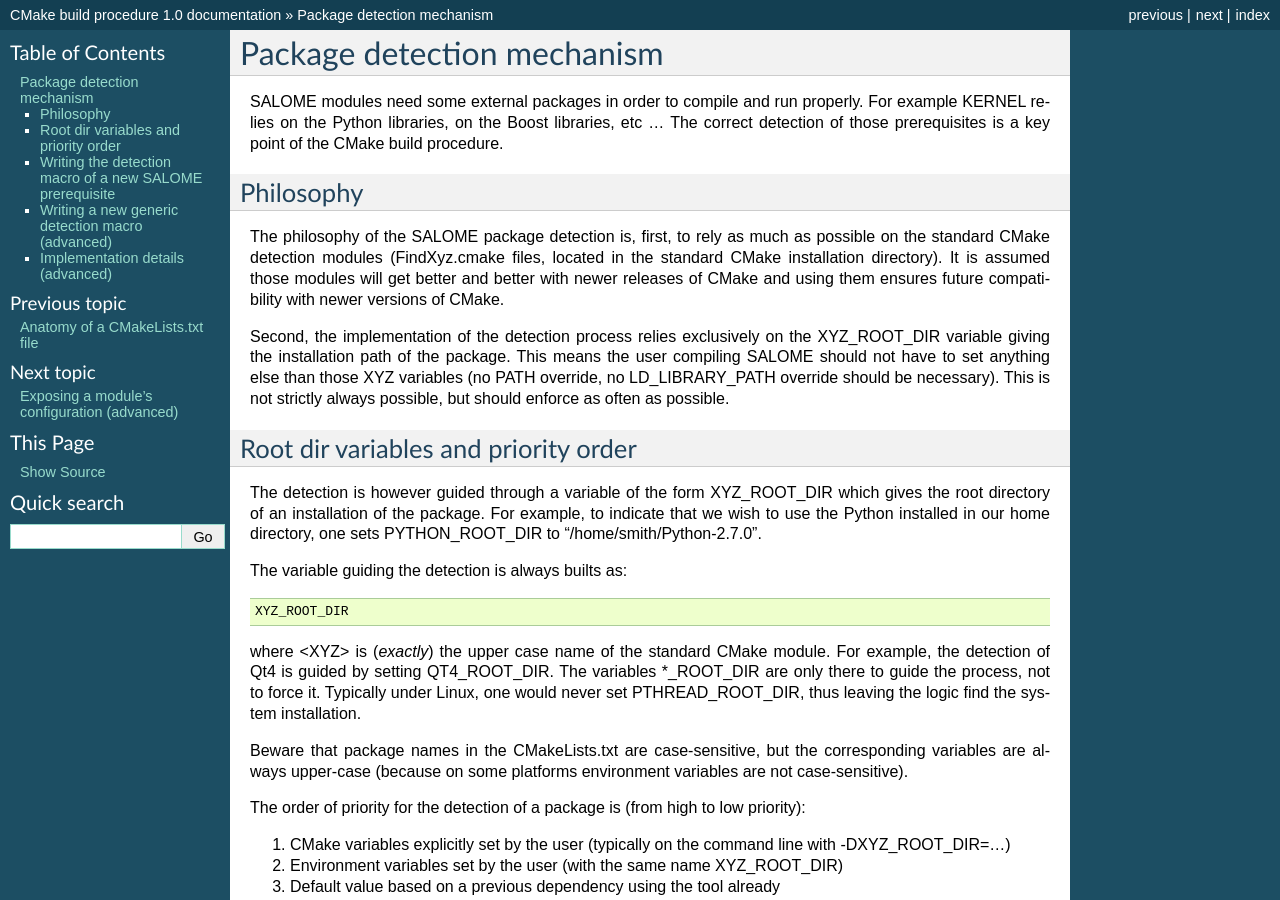
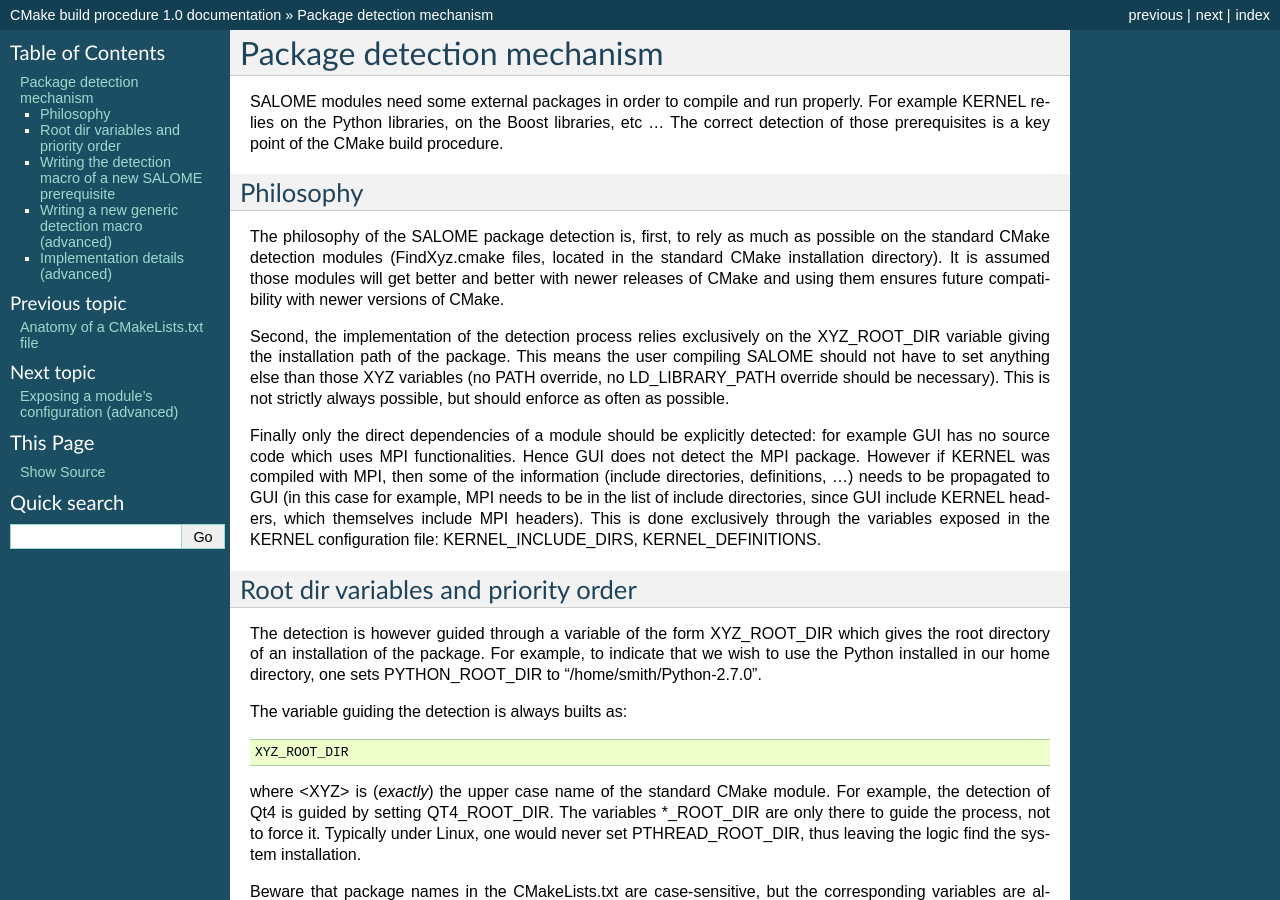
Before and after one commit to SalomePlatform/documentation, a Sphinx documentation site: the page built from dev/cmake/source/pkg.rst, in a window 1280 px wide and 900 px high. Built offline with Sphinx 7.4.7, drawn with Linux system fonts in a browser that asks for light colours.

Commit message:
CMake: updated doc to reflect KERNEL_DEFINITIONS and removal of MPI detection in GUI.

```diff
--- a/dev/cmake/source/config.rst
+++ b/dev/cmake/source/config.rst
@@ -136,6 +136,7 @@
 
   # Include directories
   SET_AND_CHECK(GUI_INCLUDE_DIRS "${GUI_ROOT_DIR_EXP}/@SALOME_INSTALL_HEADERS@")
+  SET(GUI_DEFINITIONS "@KERNEL_DEFINITIONS@")
 
   # Options exported by the package:
   SET(SALOME_USE_MPI     @SALOME_USE_MPI@)
--- a/dev/cmake/source/pkg.rst
+++ b/dev/cmake/source/pkg.rst
@@ -15,6 +15,8 @@
 
 Second, the implementation of the detection process relies exclusively
 on the XYZ_ROOT_DIR variable giving the installation path of the package. This means the user compiling SALOME should not have to set anything else than those XYZ variables (no PATH override, no LD_LIBRARY_PATH override should be necessary). This is not strictly always possible, but should enforce as often as possible.
+
+Finally only the direct dependencies of a module should be explicitly detected: for example GUI has no source code which uses MPI functionalities. Hence GUI does not detect the MPI package. However if KERNEL was compiled with MPI, then some of the information (include directories, definitions, ...) needs to be propagated to GUI (in this case for example, MPI needs to be in the list of include directories, since GUI include KERNEL headers, which themselves include MPI headers). This is done exclusively through the variables exposed in the KERNEL configuration file: KERNEL_INCLUDE_DIRS, KERNEL_DEFINITIONS.
 
 Root dir variables and priority order
 -------------------------------------
```
